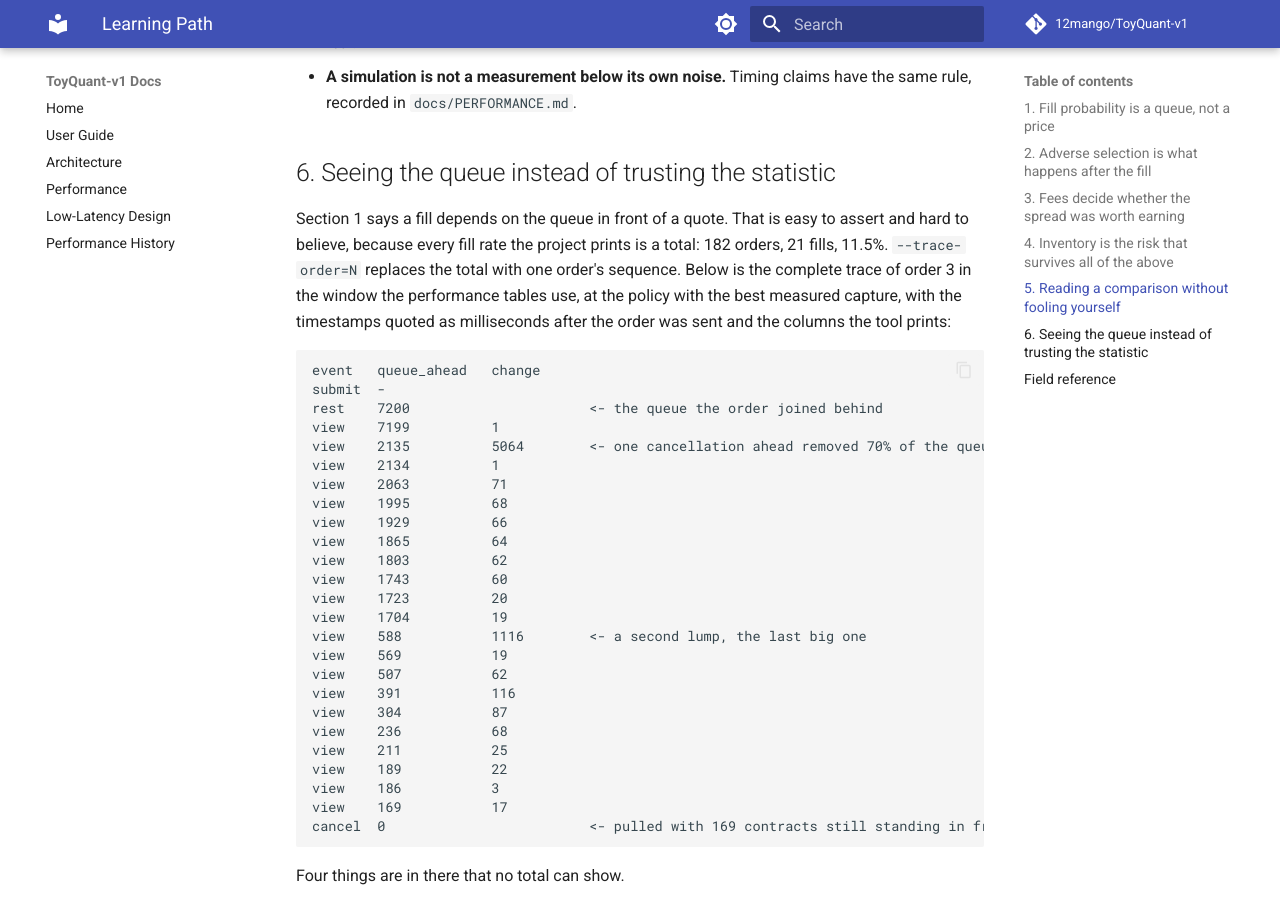
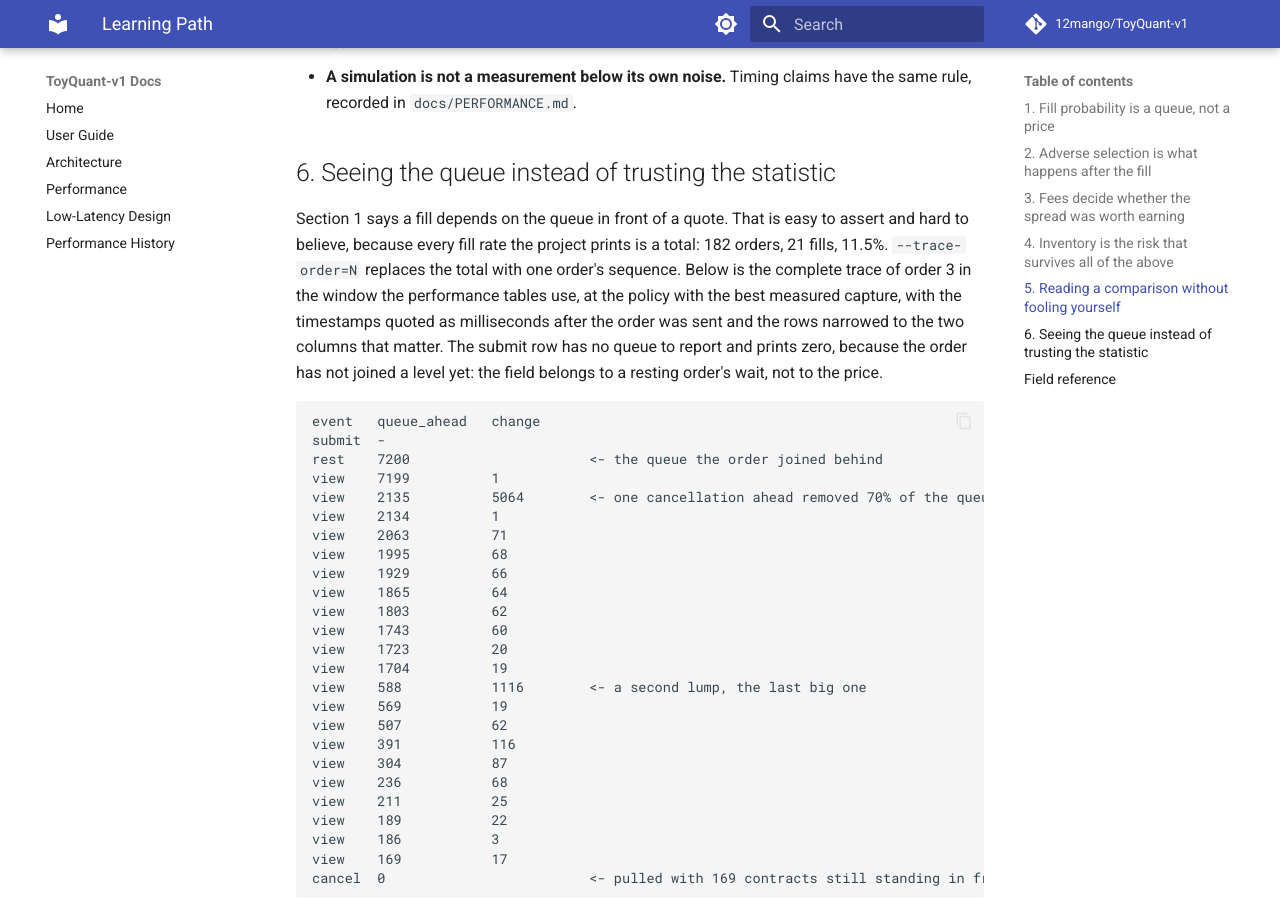
Before and after one commit to 12mango/ToyQuant-v1, an MkDocs documentation site: the page built from docs/LEARNING.md, in a window 1280 px wide and 900 px high, scrolled down 2037 px. Built offline with MkDocs 1.6.1 and Material for MkDocs 9.7.7, drawn with Linux system fonts in a browser that asks for light colours; comment, search, counter and statistics services are not loaded.

````diff
--- a/docs/LEARNING.md
+++ b/docs/LEARNING.md
@@ -85,7 +85,9 @@ Section 1 says a fill depends on the queue in front of a quote. That is easy to
 because every fill rate the project prints is a total: 182 orders, 21 fills, 11.5%. `--trace-order=N`
 replaces the total with one order's sequence. Below is the complete trace of order 3 in the window the
 performance tables use, at the policy with the best measured capture, with the timestamps quoted as
-milliseconds after the order was sent and the columns the tool prints:
+milliseconds after the order was sent and the rows narrowed to the two columns that matter. The submit row
+has no queue to report and prints zero, because the order has not joined a level yet: the field belongs to a
+resting order's wait, not to the price.
 
 ```
 event   queue_ahead   change
````
Also changed, not shown: docs/PERFORMANCE.md (+1 -1 lines).
